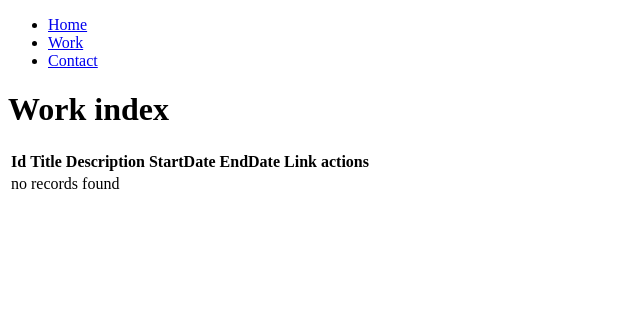
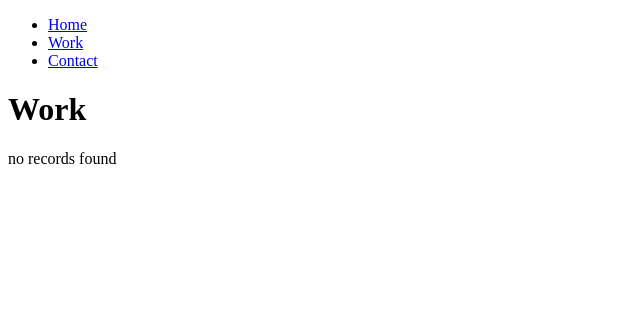
Before and after one commit to nibor51/portfolio, a Symfony app: template templates/home/works.html.twig in a window 1280 px wide. Shown: the top 330 px of the page, without its empty margins (0-640 px from the left). Run offline with Twig, Linux system fonts and the light colour scheme; the template is opened without the code that fills it, so the values that code supplies are empty; some libraries are stand-ins or nearby versions.

Commit message:
style and content for workPage

```diff
--- a/assets/styles/app.scss
+++ b/assets/styles/app.scss
@@ -31,6 +31,7 @@ body {
 
 .container {
     flex-grow: 1;
+    margin: 1.5rem;
 }
 
 .element {
@@ -45,7 +46,6 @@ body {
     padding: 1rem;
 
     p {
-        width: 50vw;
         padding: .5rem;
     }
 
--- a/templates/home/works.html.twig
+++ b/templates/home/works.html.twig
@@ -3,35 +3,35 @@
 {% block title %} {{ parent() }} - Works{% endblock %}
 
 {% block body %}
-<h1>Work index</h1>
-
-<table class="table">
-    <thead>
-        <tr>
-            <th>Id</th>
-            <th>Title</th>
-            <th>Description</th>
-            <th>StartDate</th>
-            <th>EndDate</th>
-            <th>Link</th>
-            <th>actions</th>
-        </tr>
-    </thead>
-    <tbody>
+    <h1 class="title">Work</h1>
     {% for work in works %}
-        <tr>
-            <td>{{ work.id }}</td>
-            <td>{{ work.title }}</td>
-            <td>{{ work.description }}</td>
-            <td>{{ work.startDate ? work.startDate|date('Y-m-d') : '' }}</td>
-            <td>{{ work.endDate ? work.endDate|date('Y-m-d') : '' }}</td>
-            <td>{{ work.link }}</td>
-        </tr>
+        <div class="flex container">
+            <div class="element">
+                <h2>{{ work.title }}</h2>
+                <p>Du {{ work.startDate ? work.startDate|date('Y-m-d') : '' }} au {{ work.endDate ? work.endDate|date('Y-m-d') : '' }}</p>
+                <p></p>
+                <p>
+                    {{ work.description }}
+                </p>
+                <p>{{ work.link }}</p>
+                <h3>Techs Utilisées</h3>
+                <div class="tech-container">
+                {% for tech in work.usedTech %}
+                    <img src="{{ tech.logo }}" alt="{{ tech.name }}">
+                {% endfor %}
+                </div>
+            </div>
+            <div class="element">
+                {% for image in work.images %}
+                <img src="{{ image.src }}" alt="{{ image.alt }}">
+            {% endfor %}
+            </div>
     {% else %}
-        <tr>
-            <td colspan="7">no records found</td>
-        </tr>
+            <div class="element">
+                <p>
+                    no records found
+                </p>
+            </div>
+        </div>
     {% endfor %}
-    </tbody>
-</table>
 {% endblock %}
```
